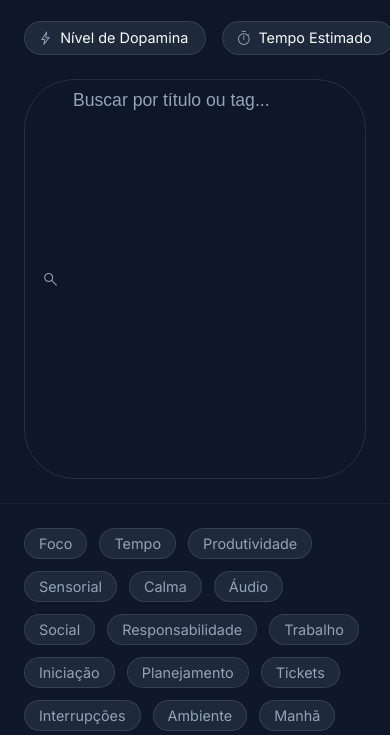
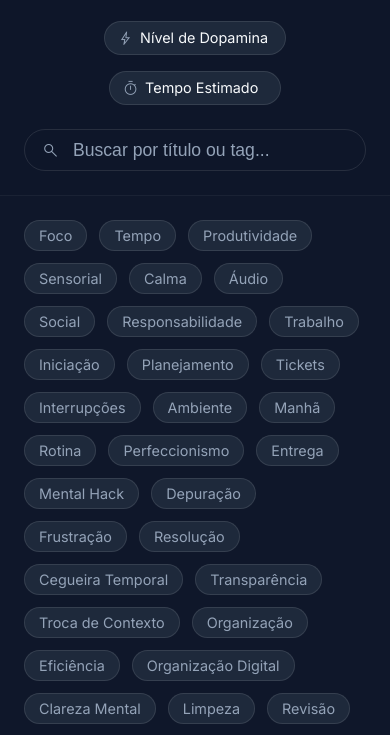
Before and after one commit to laramoreirajorge-lgtm/flowly-tdah, a plain HTML site: page index.html in a window 390 px wide. Shown: the part 77-812 px from the top of the page. Drawn offline with nearby package versions, Linux system fonts and the light colour scheme.

Commit message:
Add files via upload

```diff
--- a/style.css
+++ b/style.css
@@ -54,6 +54,7 @@ header {
     background: rgba(15, 23, 42, 0.85); /* Efeito vidro fosco */
     backdrop-filter: blur(12px);
     z-index: 50;
+    transition: transform 0.3s ease-in-out; /* Adiciona transição para o efeito de esconder/mostrar */
     border-bottom: 1px solid rgba(255, 255, 255, 0.05);
 }
 
@@ -428,6 +429,12 @@ article.energy-high { border-left: 4px solid var(--energy-high); }
    RESPONSIVIDADE
    ========================================= */
 @media (max-width: 768px) { /* Ponto de quebra ajustado para tablets e celulares */
+    /* Classe para esconder o header dinamicamente */
+    header.header--hidden {
+        transform: translateY(-100%);
+    }
+
+
     header {
         flex-direction: column; /* Empilha o título e a busca */
         align-items: stretch; /* Faz os itens ocuparem a largura */
@@ -437,11 +444,15 @@ article.energy-high { border-left: 4px solid var(--energy-high); }
 
     .header-filters {
         order: 2; /* Muda a ordem para os filtros ficarem no meio */
+        flex-wrap: wrap; /* Permite que os filtros quebrem a linha */
+        justify-content: center; /* Centraliza os filtros quando quebram a linha */
     }
 
     .search-wrapper {
         order: 3; /* Muda a ordem para a busca ficar por último */
     }
+
+    header .search-wrapper { flex: auto; } /* Remove o comportamento flex de desktop */
 
     header .header-content {
         order: 1; /* Título aparece primeiro */
```
